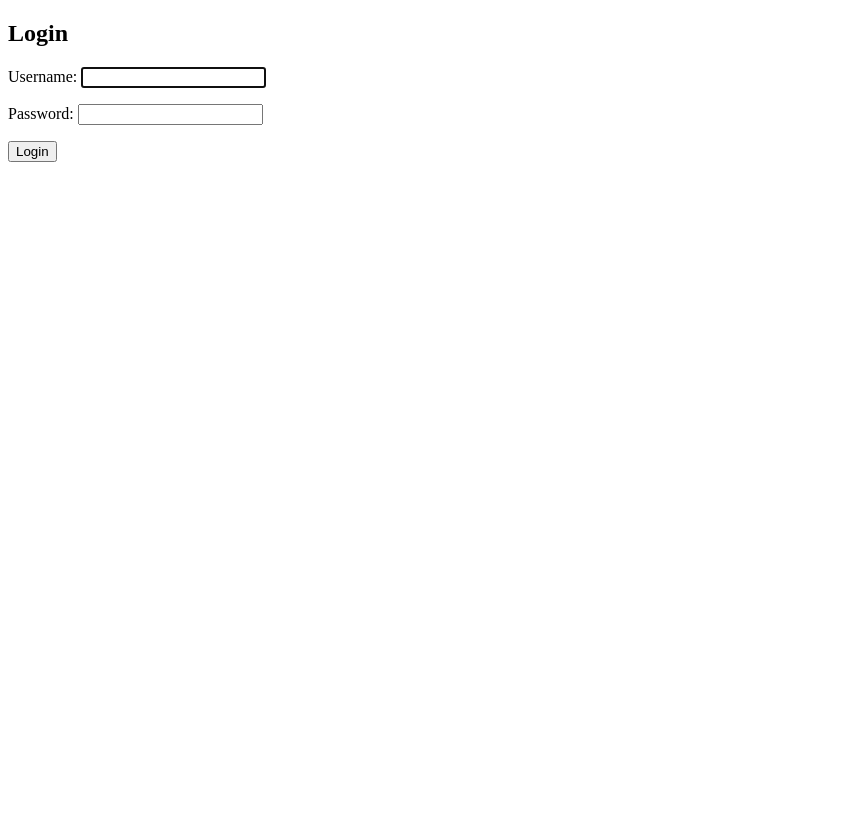
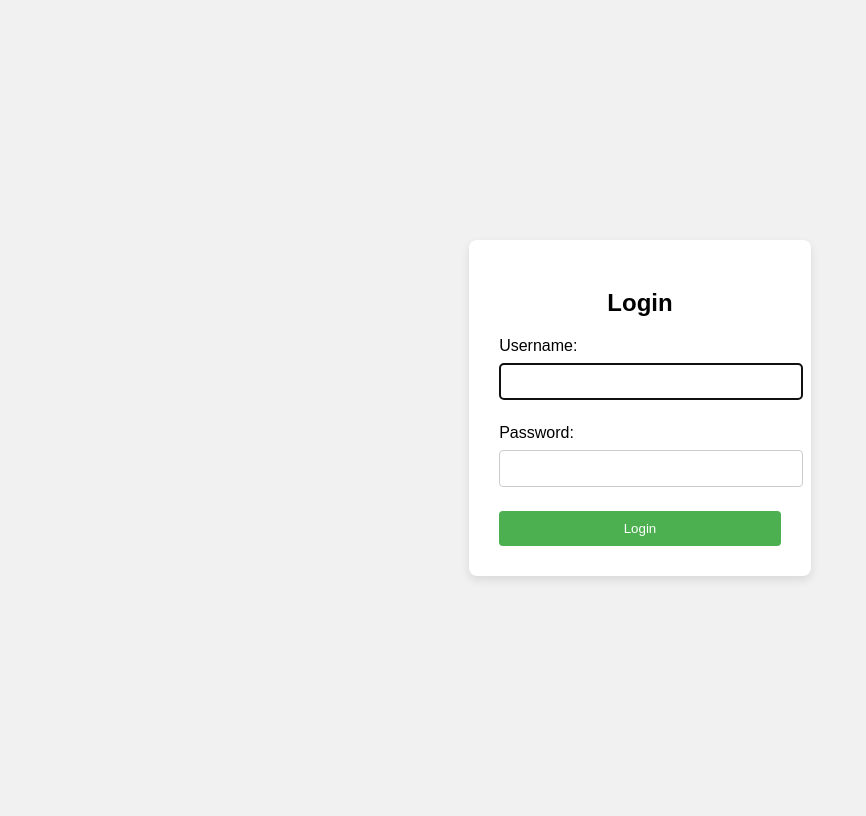
Before and after one commit to Femi-coder/airline_sales_system, a Django app: page /accounts/login/ in a window 1280 px wide. Shown: the whole page, without its empty margins (0-866 px from the left). Before the commit the page ends 162 px from the top, so only its background shows below. Run offline with Django 5.2, Linux system fonts and the light colour scheme.

Commit message:
I styled the login page with CSS layout

```diff
--- a/accounts/templates/accounts/login.html
+++ b/accounts/templates/accounts/login.html
@@ -1,7 +1,54 @@
 <!DOCTYPE html>
 <html>
 <head><title>Login</title></head>
+<style>
+     body {
+            font-family: Arial, sans-serif;
+            background: #f1f1f1;
+            display: flex;
+            justify-content: center;
+            align-items: center;
+            height: 100vh;
+        }
+
+        .login-box {
+            background: white;
+            padding: 30px;
+            border-radius: 8px;
+            box-shadow: 0px 4px 10px rgba(0, 0, 0, 0.1);
+        }
+
+        .login-box h2 {
+            margin-bottom: 20px;
+            text-align: center;
+        }
+
+        .login-box form input[type="text"],
+        .login-box form input[type="password"] {
+            width: 100%;
+            padding: 10px;
+            margin: 8px 0;
+            border: 1px solid #ccc;
+            border-radius: 4px;
+        }
+
+        .login-box form button {
+            background-color: #4CAF50;
+            color: white;
+            padding: 10px;
+            border: none;
+            width: 100%;
+            border-radius: 4px;
+            cursor: pointer;
+        }
+
+        .login-box form button:hover {
+            background-color: #45a049;
+        }
+</style>
+</head>
 <body>
+    <div class="login-box">
     <h2>Login</h2>
     <form method="post">
         {% csrf_token %}
```
